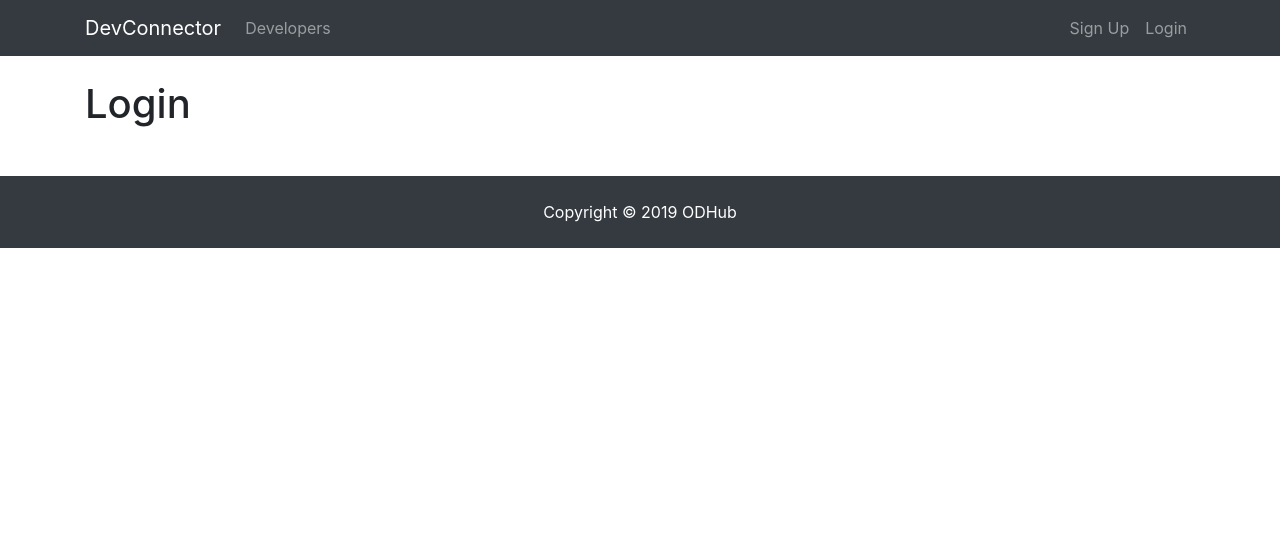
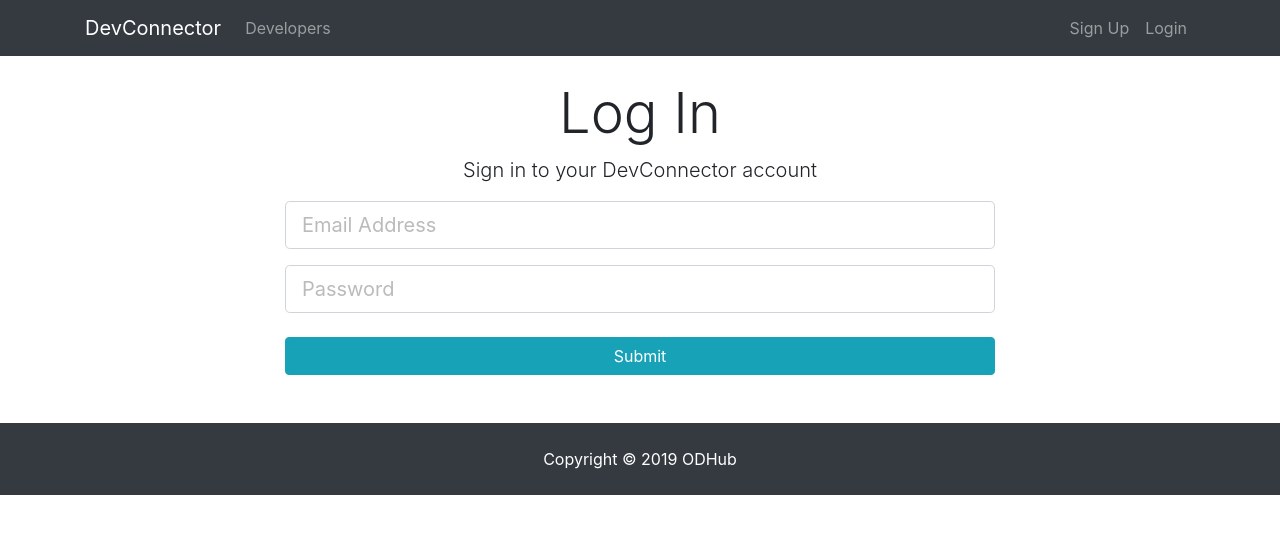
Before and after one commit to codesworth/od-hub, a React (Create React App) app in the folder client/: page /login in a window 1280 px wide. Shown: the top 534 px of the page. Built offline with nearby package versions, Linux system fonts and the light colour scheme.

Commit message:
End To End Working

```diff
--- a/client/package.json
+++ b/client/package.json
@@ -3,6 +3,8 @@
   "version": "0.1.0",
   "private": true,
   "dependencies": {
+    "axios": "^0.18.0",
+    "classnames": "^2.2.6",
     "react": "^16.8.5",
     "react-dom": "^16.8.5",
     "react-router-dom": "^5.0.0",
--- a/client/src/components/auth/Login.js
+++ b/client/src/components/auth/Login.js
@@ -1,10 +1,64 @@
 import React, { Component } from "react";
 
 class Login extends Component {
+  constructor() {
+    super();
+    this.state = {
+      email: "",
+      password: "",
+      errors: {}
+    };
+
+    this.onChange = this.onChange.bind(this);
+    this.onSubmit = this.onSubmit.bind(this);
+  }
+
+  onChange = e => {
+    this.setState({ [e.target.name]: e.target.value });
+  };
+
+  onSubmit = e => {
+    e.preventDefault();
+    console.log(this.state);
+  };
+
   render() {
+    const { email, password } = this.state;
     return (
-      <div>
-        <h1>Login</h1>
+      <div className="login">
+        <div className="container">
+          <div className="row">
+            <div className="col-md-8 m-auto">
+              <h1 className="display-4 text-center">Log In</h1>
+              <p className="lead text-center">
+                Sign in to your DevConnector account
+              </p>
+              <form onSubmit={this.onSubmit}>
+                <div className="form-group">
+                  <input
+                    type="email"
+                    className="form-control form-control-lg"
+                    placeholder="Email Address"
+                    name="email"
+                    value={email}
+                    onChange={this.onChange}
+                  />
+                </div>
+                <div className="form-group">
+                  <input
+                    type="password"
+                    className="form-control form-control-lg"
+                    placeholder="Password"
+                    name="password"
+                    value={password}
+                    onChange={this.onChange}
+                  />
+                </div>
+                <input type="submit" className="btn btn-info btn-block mt-4" />
+              </form>
+            </div>
+          </div>
+        </div>
       </div>
     );
   }
--- a/client/src/components/auth/Register.js
+++ b/client/src/components/auth/Register.js
@@ -1,4 +1,6 @@
 import React, { Component } from "react";
+import axios from "axios";
+import classnames from "classnames";
 
 class Register extends Component {
   constructor() {
@@ -28,10 +30,15 @@ class Register extends Component {
       password2: this.state.password2
     };
     console.log(user);
+    axios
+      .post("api/users/register", user)
+      .then(x => console.log(x.data))
+      .catch(err => this.setState({ errors: err.response.data }));
   };
 
   render() {
-    const { name, email, password, password2 } = this.state;
+    const { name, email, password, password2, errors } = this.state;
+    console.log(`Errors ${errors}`);
     return (
       <div className="register">
         <div className="container">
@@ -41,27 +48,43 @@ class Register extends Component {
               <p className="lead text-center">
                 Create your DevConnector account
               </p>
-              <form onSubmit={this.onSubmit}>
+              <form noValidate onSubmit={this.onSubmit}>
                 <div className="form-group">
                   <input
                     type="text"
-                    className="form-control form-control-lg"
+                    className={classnames(
+                      "form-control form-control-lgform-control form-control-lg",
+                      {
+                        "is-invalid": errors.name
+                      }
+                    )}
                     placeholder="Name"
                     name="name"
                     required
                     value={name}
                     onChange={this.onChange}
                   />
+                  {errors.name && (
+                    <div className="is-invalid-feedback">{errors.name}</div>
+                  )}
                 </div>
                 <div className="form-group">
                   <input
                     type="email"
-                    className="form-control form-control-lg"
+                    className={classnames(
+                      "form-control form-control-lgform-control form-control-lg",
+                      {
+                        "is-invalid": errors.email
+                      }
+                    )}
                     placeholder="Email Address"
                     name="email"
                     value={email}
                     onChange={this.onChange}
                   />
+                  {errors.email && (
+                    <div className="is-invalid-feedback">{errors.email}</div>
+                  )}
                   <small className="form-text text-muted">
                     This site uses Gravatar so if you want a profile image, use
                     a Gravatar email
@@ -70,22 +93,40 @@ class Register extends Component {
                 <div className="form-group">
                   <input
                     type="password"
-                    className="form-control form-control-lg"
+                    className={classnames(
+                      "form-control form-control-lgform-control form-control-lg",
+                      {
+                        "is-invalid": errors.password
+                      }
+                    )}
                     placeholder="Password"
                     name="password"
                     value={password}
                     onChange={this.onChange}
                   />
+                  {errors.password && (
+                    <div className="is-invalid-feedback">{errors.password}</div>
+                  )}
                 </div>
                 <div className="form-group">
                   <input
                     type="password"
-                    className="form-control form-control-lg"
+                    className={classnames(
+                      "form-control form-control-lgform-control form-control-lg",
+                      {
+                        "is-invalid": errors.password2
+                      }
+                    )}
                     placeholder="Confirm Password"
                     name="password2"
                     value={password2}
                     onChange={this.onChange}
                   />
+                  {errors.password2 && (
+                    <div className="is-invalid-feedback">
+                      {errors.password2}
+                    </div>
+                  )}
                 </div>
                 <input type="submit" className="btn btn-info btn-block mt-4" />
               </form>
```
